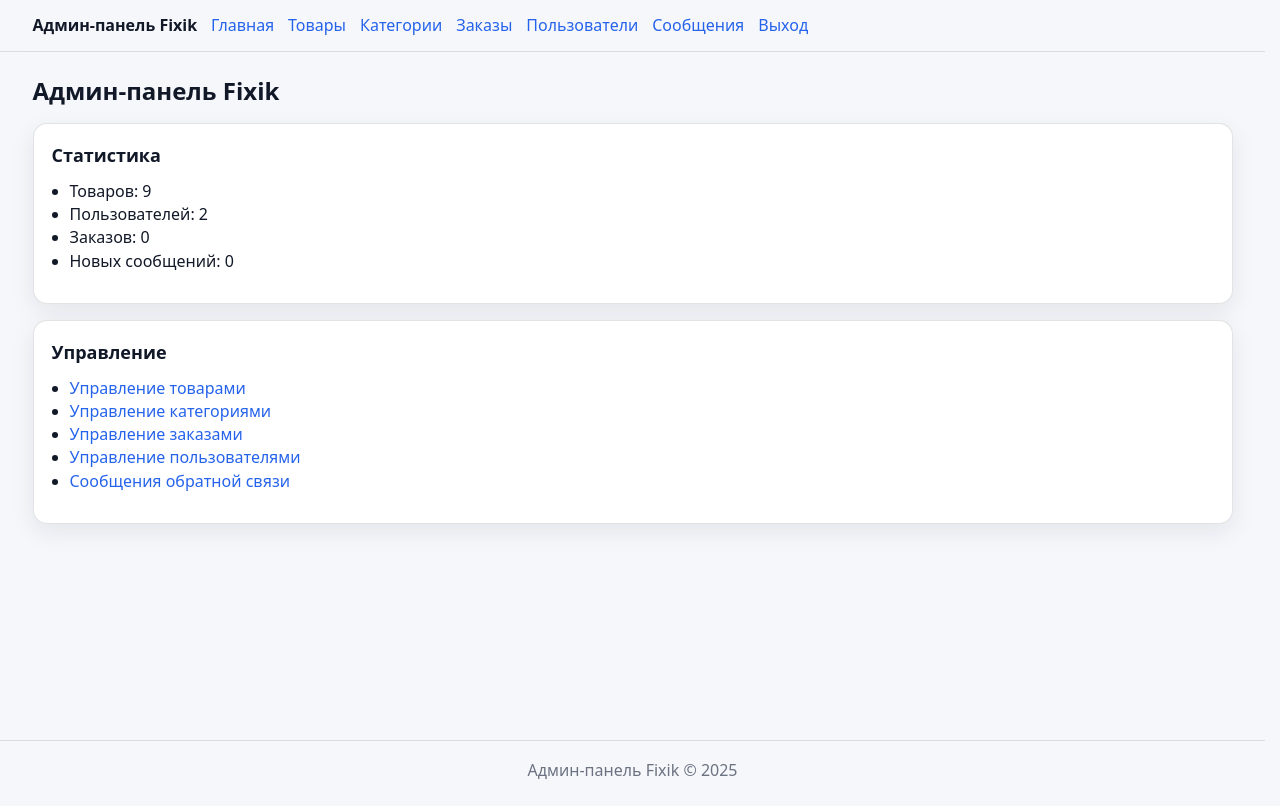
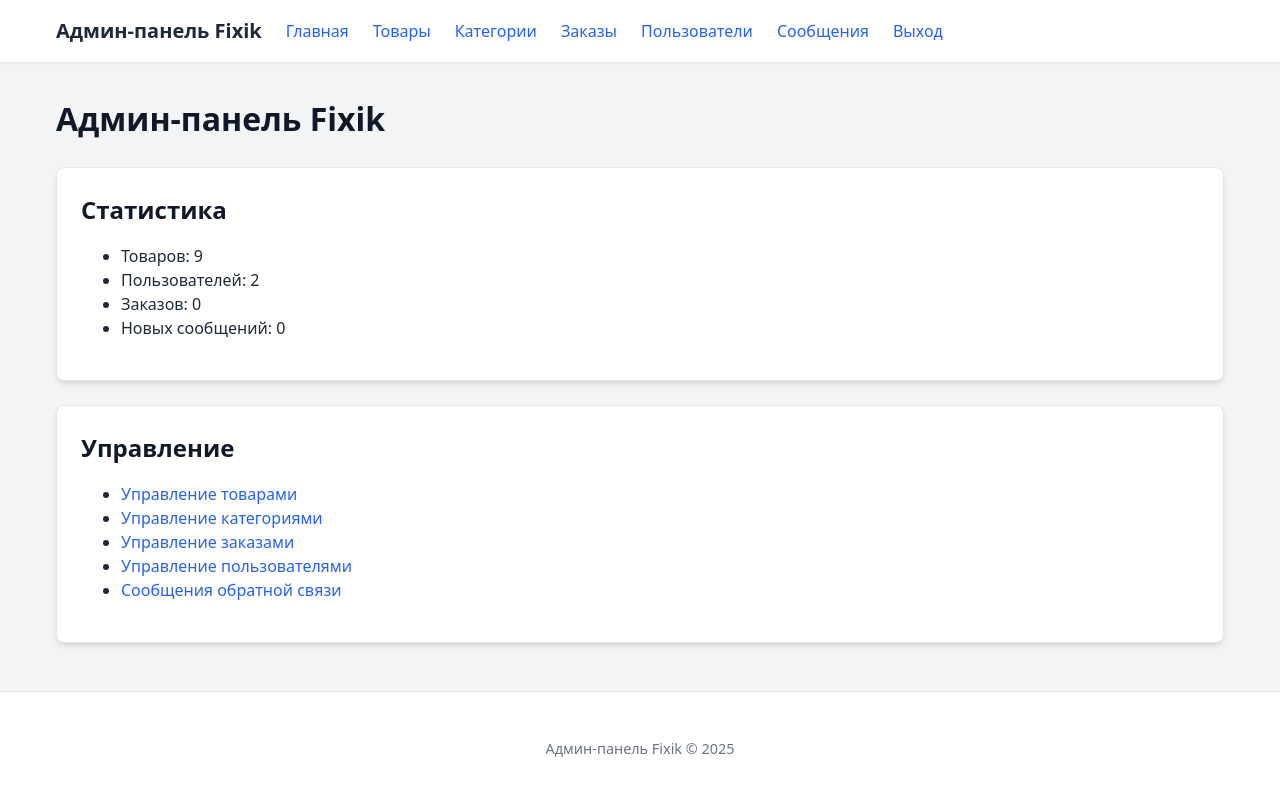
Before and after one commit to ARKADIY3/wildlife-store, a PHP site: page /admin/index.php in a window 1280 px wide. Before the commit the page ends 779 px from the top, so only its background shows below. Run offline with PHP 8.4, Linux system fonts and the light colour scheme; a user stored in the database is signed in; data comes from the database, SQL or seed files in the repository; data that the repository does not hold is empty.

Commit message:
Auto-sync after agent response

```diff
--- a/admin/header.php
+++ b/admin/header.php
@@ -11,161 +11,177 @@ if (session_status() === PHP_SESSION_NONE) {
     <title>Админ-панель - Fixik</title>
     <style>
           :root {
-            --bg: #f6f7fb;
+              --bg: #f3f4f6;
               --card: #ffffff;
-            --text: #111827;
+              --text: #1f2937;
               --muted: #6b7280;
-            --border: rgba(17, 24, 39, 0.12);
-            --shadow: 0 8px 24px rgba(17, 24, 39, 0.08);
+              --border: #e5e7eb;
+              --shadow: 0 4px 6px -1px rgba(0, 0, 0, 0.1), 0 2px 4px -1px rgba(0, 0, 0, 0.06);
               --primary: #2563eb;
-            --primary-600: #1d4ed8;
-            --danger: #b91c1c;
-            --success: #047857;
-            --radius: 14px;
+              --primary-hover: #1d4ed8;
+              --danger: #dc2626;
+              --success: #059669;
+              --radius: 8px;
           }
 
           * { box-sizing: border-box; }
-        html { scrollbar-gutter: stable; }
 
           body {
               margin: 0;
-            font-family: system-ui, -apple-system, Segoe UI, Roboto, Arial, sans-serif;
+              font-family: system-ui, -apple-system, sans-serif;
               background: var(--bg);
               color: var(--text);
-            line-height: 1.45;
+              line-height: 1.5;
+              display: flex;
+              flex-direction: column;
+              min-height: 100vh;
           }
 
-        body.site {
-            min-height: 100vh;
-            display: flex;
-            flex-direction: column;
+          a { color: var(--primary); text-decoration: none; transition: color 0.2s; }
+          a:hover { color: var(--primary-hover); }
+
+          .container {
+              width: 100%;
+              max-width: 1200px;
+              margin: 0 auto;
+              padding: 0 1rem;
           }
 
-        main.container { flex: 1; }
-
-        img { max-width: 100%; height: auto; display: block; }
-        a { color: var(--primary); text-decoration: none; }
-        a:hover { color: var(--primary-600); text-decoration: underline; }
-
-        .container {
-            width: min(1200px, calc(100% - 32px));
-            margin-inline: auto;
-        }
-
+          /* Header */
           .site-header {
+              background: var(--card);
+              border-bottom: 1px solid var(--border);
+              padding: 1rem 0;
               position: sticky;
               top: 0;
-            z-index: 10;
-            background: rgba(246, 247, 251, 0.9);
-            backdrop-filter: blur(10px);
-            border-bottom: 1px solid var(--border);
+              z-index: 50;
+              box-shadow: 0 1px 2px 0 rgba(0, 0, 0, 0.05);
           }
 
           .nav {
               display: flex;
               align-items: center;
+              gap: 1.5rem;
               flex-wrap: wrap;
-            gap: 10px 14px;
-            padding: 14px 0;
           }
 
-        .nav strong { font-size: 16px; }
+          .nav strong { font-size: 1.25rem; color: var(--text); font-weight: 800; }
+          .nav-right { margin-left: auto; display: flex; gap: 1rem; align-items: center; }
 
-        main.container { padding: 22px 0 36px; }
+          /* Main Content */
+          main.container {
+              padding-top: 2rem;
+              padding-bottom: 3rem;
+              flex: 1;
+          }
 
-        h1 { font-size: 24px; margin: 0 0 14px; }
-        h2 { font-size: 18px; margin: 0 0 12px; }
-        p { margin: 0 0 12px; }
-        ul { margin: 0 0 12px; padding-left: 18px; }
+          h1, h2, h3 { margin-top: 0; color: #111827; }
+          h1 { font-size: 2rem; margin-bottom: 1.5rem; font-weight: 700; }
+          h2 { font-size: 1.5rem; margin-bottom: 1rem; font-weight: 600; }
 
+          /* Cards */
           .card {
               background: var(--card);
               border: 1px solid var(--border);
               border-radius: var(--radius);
               box-shadow: var(--shadow);
+              padding: 1.5rem;
           }
-        .card-pad { padding: 18px; }
-        .card + .card { margin-top: 16px; }
 
-        label { display: block; font-weight: 600; margin-bottom: 6px; }
+          .card-pad { padding: 1.5rem; }
+          .card + .card { margin-top: 1.5rem; }
+
+          /* Forms */
+          label { display: block; font-weight: 500; margin-bottom: 0.5rem; }
 
           input[type="text"],
           input[type="number"],
           input[type="email"],
+          input[type="password"],
           textarea,
           select {
               width: 100%;
               border: 1px solid var(--border);
-            border-radius: 12px;
-            padding: 10px 12px;
+              border-radius: var(--radius);
+              padding: 0.5rem 0.75rem;
               outline: none;
               background: #fff;
               color: var(--text);
+              transition: border-color 0.2s, box-shadow 0.2s;
           }
 
-        textarea { resize: vertical; }
+          textarea { resize: vertical; min-height: 100px; }
 
           input:focus, select:focus, textarea:focus {
-            border-color: rgba(37, 99, 235, 0.55);
-            box-shadow: 0 0 0 4px rgba(37, 99, 235, 0.12);
+              border-color: var(--primary);
+              box-shadow: 0 0 0 3px rgba(37, 99, 235, 0.1);
           }
 
-        button {
-            appearance: none;
-            border: 1px solid rgba(37, 99, 235, 0.35);
+          /* Buttons */
+          .btn, button {
+              display: inline-flex;
+              align-items: center;
+              justify-content: center;
+              padding: 0.5rem 1rem;
+              border-radius: var(--radius);
+              font-weight: 500;
+              cursor: pointer;
+              border: 1px solid transparent;
+              text-decoration: none;
+              transition: all 0.2s;
               background: var(--primary);
               color: #fff;
-            border-radius: 12px;
-            padding: 10px 14px;
-            font-weight: 700;
-            cursor: pointer;
           }
 
-        button:hover { background: var(--primary-600); }
+          button:hover, .btn:hover {
+              background: var(--primary-hover);
+              text-decoration: none;
+          }
 
+          /* Alerts */
           .alert {
-            padding: 12px 14px;
-            border-radius: 12px;
+              padding: 0.75rem 1rem;
+              border-radius: var(--radius);
               border: 1px solid var(--border);
-            background: #fff;
+              margin-bottom: 1rem;
           }
 
           .alert-error {
-            border-color: rgba(185, 28, 28, 0.25);
-            background: rgba(185, 28, 28, 0.06);
+              border-color: #fecaca;
+              background: #fef2f2;
               color: var(--danger);
           }
 
           .alert-success {
-            border-color: rgba(4, 120, 87, 0.25);
-            background: rgba(4, 120, 87, 0.07);
+              border-color: #bbf7d0;
+              background: #f0fdf4;
               color: var(--success);
           }
 
+          /* Tables */
           table {
               width: 100%;
-            border-collapse: separate;
-            border-spacing: 0;
-            overflow: hidden;
+              border-collapse: collapse;
               background: var(--card);
               border: 1px solid var(--border);
               border-radius: var(--radius);
               box-shadow: var(--shadow);
+              overflow: hidden;
           }
 
           th, td {
-            padding: 12px 12px;
+              padding: 0.75rem 1rem;
               border-bottom: 1px solid var(--border);
-            vertical-align: top;
               text-align: left;
           }
 
           th {
-            background: #f3f4f6;
-            font-size: 12px;
+              background: #f9fafb;
+              font-weight: 600;
+              font-size: 0.875rem;
               text-transform: uppercase;
-            letter-spacing: 0.04em;
-            color: #374151;
+              letter-spacing: 0.05em;
+              color: var(--muted);
           }
 
           tr:last-child td { border-bottom: none; }
@@ -174,13 +190,16 @@ if (session_status() === PHP_SESSION_NONE) {
               table { display: block; overflow-x: auto; }
           }
 
+          /* Footer */
           .site-footer {
+              background: var(--card);
               border-top: 1px solid var(--border);
-            padding: 18px 0;
+              padding: 2rem 0;
+              margin-top: auto;
               color: var(--muted);
+              text-align: center;
+              font-size: 0.9rem;
           }
-
-        .site-footer p { margin: 0; text-align: center; }
     </style>
 </head>
 <body class="site">
```
Also changed, not shown: login.php (+0 -8 lines). Lines whose indentation alone changed are shown as unchanged.
